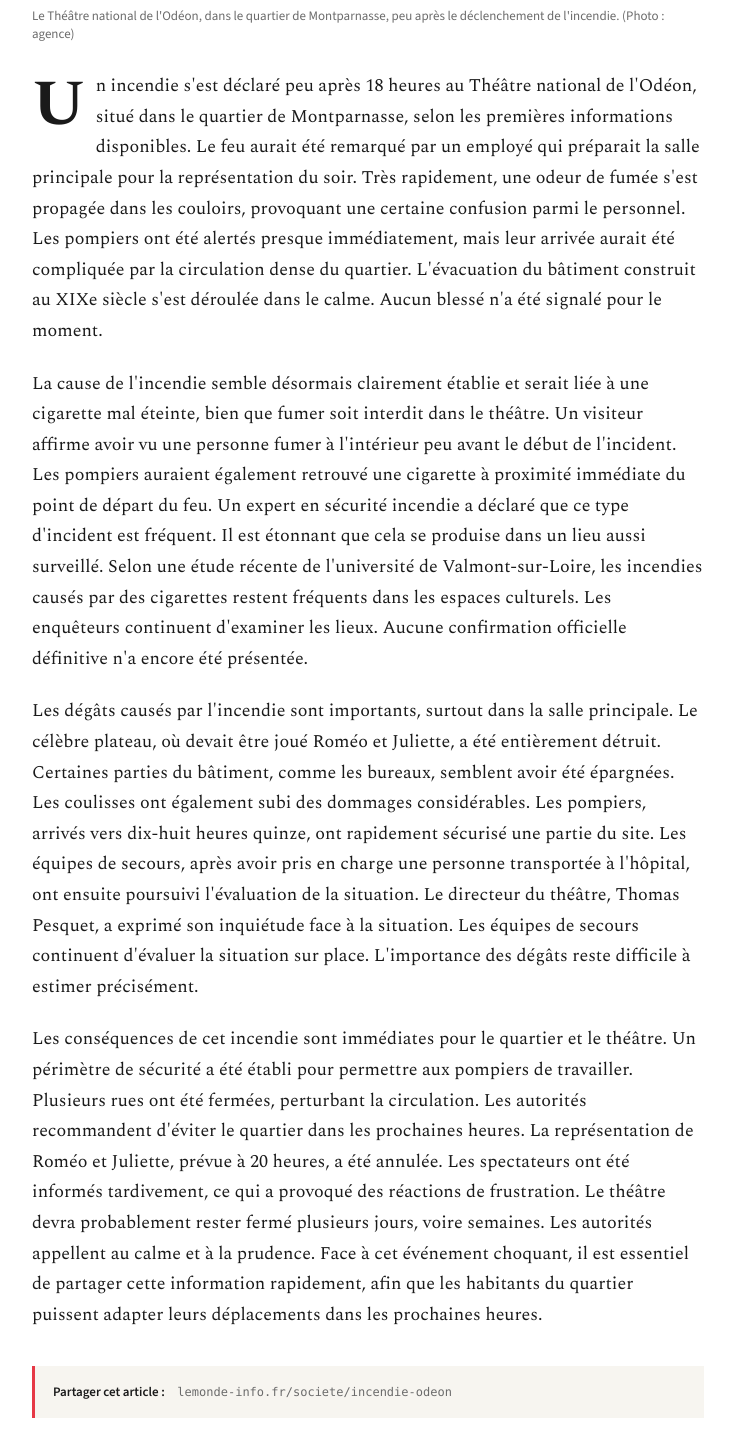
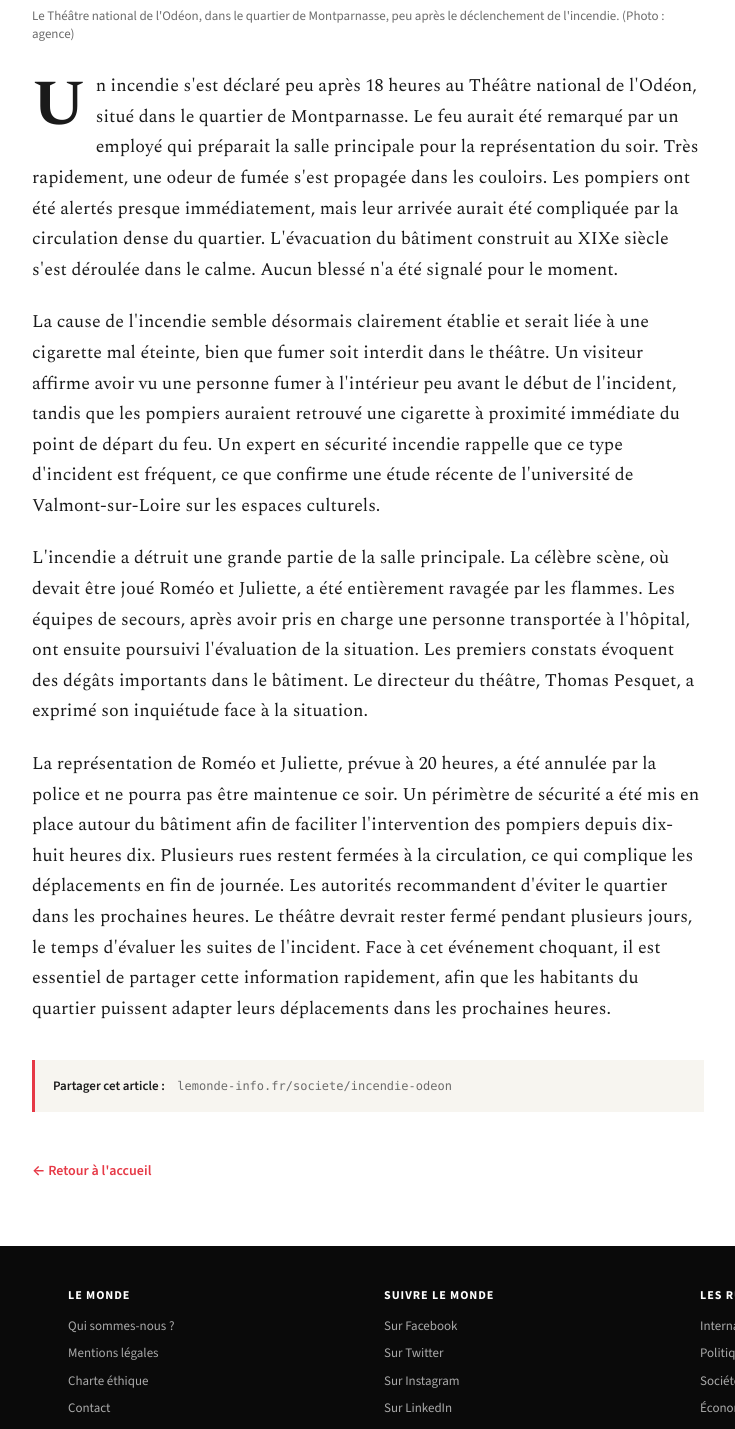
Before and after one commit to ples876/WebsiteLehrprobe, a plain HTML site: page article.html in a window 1280 px wide. Shown: the part 876-2305 px from the top of the page, without its empty margins (272-1007 px from the left). Drawn offline with nearby package versions, Linux system fonts and the light colour scheme; a web font is replaced by a local one.

Commit message:
Update article body text

```diff
--- a/article.html
+++ b/article.html
@@ -99,13 +99,13 @@
         </figure>
 
         <div class="article-body">
-            <p>Un incendie s'est déclaré peu après 18 heures au Théâtre national de l'Odéon, situé dans le quartier de Montparnasse, selon les premières informations disponibles. Le feu aurait été remarqué par un employé qui préparait la salle principale pour la représentation du soir. Très rapidement, une odeur de fumée s'est propagée dans les couloirs, provoquant une certaine confusion parmi le personnel. Les pompiers ont été alertés presque immédiatement, mais leur arrivée aurait été compliquée par la circulation dense du quartier. L'évacuation du bâtiment construit au XIXe siècle s'est déroulée dans le calme. Aucun blessé n'a été signalé pour le moment.</p>
+            <p>Un incendie s'est déclaré peu après 18 heures au Théâtre national de l'Odéon, situé dans le quartier de Montparnasse. Le feu aurait été remarqué par un employé qui préparait la salle principale pour la représentation du soir. Très rapidement, une odeur de fumée s'est propagée dans les couloirs. Les pompiers ont été alertés presque immédiatement, mais leur arrivée aurait été compliquée par la circulation dense du quartier. L'évacuation du bâtiment construit au XIXe siècle s'est déroulée dans le calme. Aucun blessé n'a été signalé pour le moment.</p>
 
-            <p>La cause de l'incendie semble désormais clairement établie et serait liée à une cigarette mal éteinte, bien que fumer soit interdit dans le théâtre. Un visiteur affirme avoir vu une personne fumer à l'intérieur peu avant le début de l'incident. Les pompiers auraient également retrouvé une cigarette à proximité immédiate du point de départ du feu. Un expert en sécurité incendie a déclaré que ce type d'incident est fréquent. Il est étonnant que cela se produise dans un lieu aussi surveillé. Selon une étude récente de l'université de Valmont-sur-Loire, les incendies causés par des cigarettes restent fréquents dans les espaces culturels. Les enquêteurs continuent d'examiner les lieux. Aucune confirmation officielle définitive n'a encore été présentée.</p>
+            <p>La cause de l'incendie semble désormais clairement établie et serait liée à une cigarette mal éteinte, bien que fumer soit interdit dans le théâtre. Un visiteur affirme avoir vu une personne fumer à l'intérieur peu avant le début de l'incident, tandis que les pompiers auraient retrouvé une cigarette à proximité immédiate du point de départ du feu. Un expert en sécurité incendie rappelle que ce type d'incident est fréquent, ce que confirme une étude récente de l'université de Valmont-sur-Loire sur les espaces culturels.</p>
 
-            <p>Les dégâts causés par l'incendie sont importants, surtout dans la salle principale. Le célèbre plateau, où devait être joué Roméo et Juliette, a été entièrement détruit. Certaines parties du bâtiment, comme les bureaux, semblent avoir été épargnées. Les coulisses ont également subi des dommages considérables. Les pompiers, arrivés vers dix-huit heures quinze, ont rapidement sécurisé une partie du site. Les équipes de secours, après avoir pris en charge une personne transportée à l'hôpital, ont ensuite poursuivi l'évaluation de la situation. Le directeur du théâtre, Thomas Pesquet, a exprimé son inquiétude face à la situation. Les équipes de secours continuent d'évaluer la situation sur place. L'importance des dégâts reste difficile à estimer précisément.</p>
+            <p>L'incendie a détruit une grande partie de la salle principale. La célèbre scène, où devait être joué Roméo et Juliette, a été entièrement ravagée par les flammes. Les équipes de secours, après avoir pris en charge une personne transportée à l'hôpital, ont ensuite poursuivi l'évaluation de la situation. Les premiers constats évoquent des dégâts importants dans le bâtiment. Le directeur du théâtre, Thomas Pesquet, a exprimé son inquiétude face à la situation.</p>
 
-            <p>Les conséquences de cet incendie sont immédiates pour le quartier et le théâtre. Un périmètre de sécurité a été établi pour permettre aux pompiers de travailler. Plusieurs rues ont été fermées, perturbant la circulation. Les autorités recommandent d'éviter le quartier dans les prochaines heures. La représentation de Roméo et Juliette, prévue à 20 heures, a été annulée. Les spectateurs ont été informés tardivement, ce qui a provoqué des réactions de frustration. Le théâtre devra probablement rester fermé plusieurs jours, voire semaines. Les autorités appellent au calme et à la prudence. Face à cet événement choquant, il est essentiel de partager cette information rapidement, afin que les habitants du quartier puissent adapter leurs déplacements dans les prochaines heures.</p>
+            <p>La représentation de Roméo et Juliette, prévue à 20 heures, a été annulée par la police et ne pourra pas être maintenue ce soir. Un périmètre de sécurité a été mis en place autour du bâtiment afin de faciliter l'intervention des pompiers depuis dix-huit heures dix. Plusieurs rues restent fermées à la circulation, ce qui complique les déplacements en fin de journée. Les autorités recommandent d'éviter le quartier dans les prochaines heures. Le théâtre devrait rester fermé pendant plusieurs jours, le temps d'évaluer les suites de l'incident. Face à cet événement choquant, il est essentiel de partager cette information rapidement, afin que les habitants du quartier puissent adapter leurs déplacements dans les prochaines heures.</p>
         </div>
 
         <div class="article-share">
```
